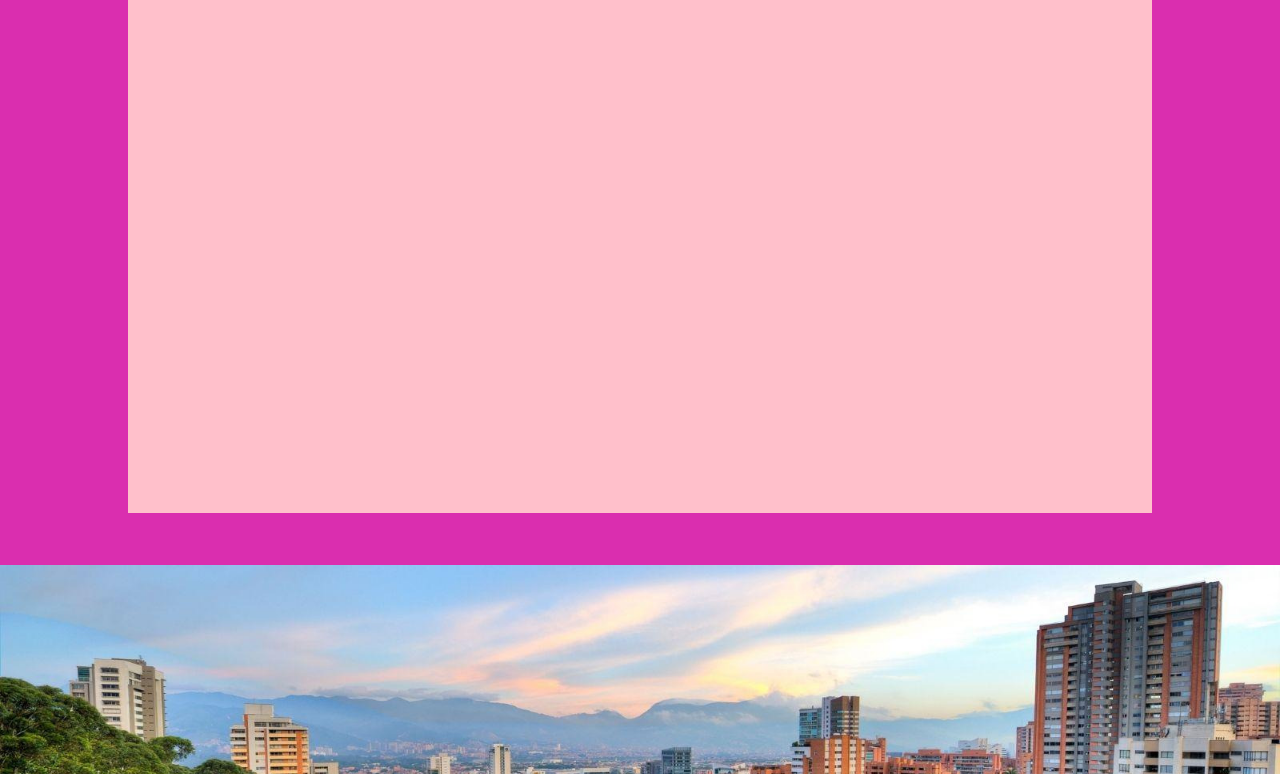
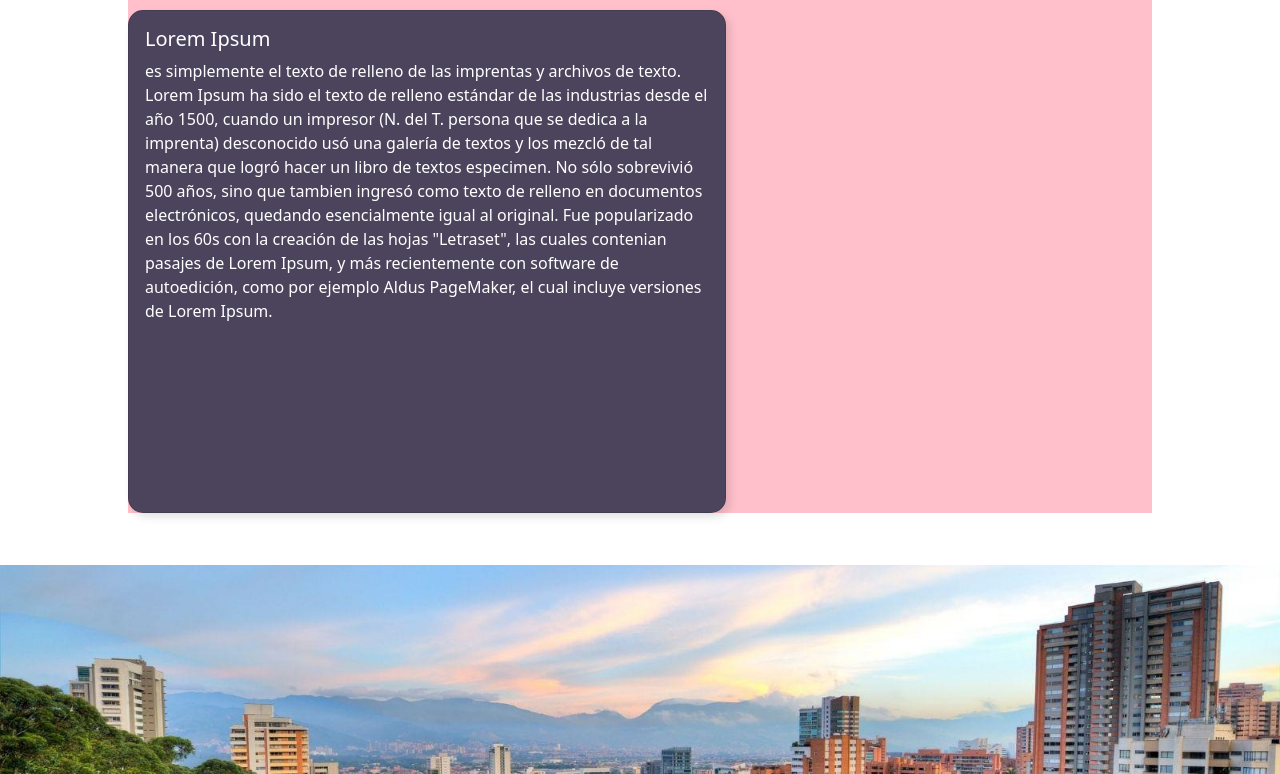
Before and after one commit to DevPetter/projectRetoNueve, a React app: page / in a window 1280 px wide. Shown: the part 223-997 px from the top of the page. Built offline with nearby package versions, Linux system fonts and the light colour scheme.

Commit message:
add modified bodyCSS, CardImgBody and CardTXTBody, nuevas configuraciones front

```diff
--- a/src/assets/style/body.css
+++ b/src/assets/style/body.css
@@ -1,19 +1,33 @@
-.sectionBody{
-    background: rgb(218, 46, 175);
+.sectionBody {
+  /* background: rgb(218, 46, 175); */
   position: relative;
   height: 1080px;
   width: 100%;
 }
 
-.card-info{
+.card-info {
   background: pink;
   position: absolute;
   left: 10%;
   width: 80%;
   height: 50%;
 }
+.cardtxtBody {
 
-.imgBody{
+  position: absolute;
+  left: 0%;
+  right: 41.61%;
+  top: 6.79%;
+  bottom: 0%;
+
+  background: rgba(1, 16, 45, 0.7);
+  box-shadow: 4px 4px 8px rgba(0, 0, 0, 0.12);
+  border-radius: 15px;
+
+  color: white;
+}
+
+.imgBody {
   background: rgb(170, 38, 60);
   position: absolute;
   top: 60%;
--- a/src/components/CardImgBody.jsx
+++ b/src/components/CardImgBody.jsx
@@ -1,6 +1,7 @@
 /* eslint-disable jsx-a11y/alt-text */
 import React from "react";
 import images from "../assets/img/images.js";
+
 import "../assets/style/body.css";
 
 export const CardImgBody = () => {
--- a/src/components/CardTextBody.jsx
+++ b/src/components/CardTextBody.jsx
@@ -1,7 +1,19 @@
-import React from 'react'
+import React from "react";
+import { Card } from "react-bootstrap";
+
+import "../assets/style/body.css";
 
 export const CardTextBody = () => {
   return (
-    <div>CardTextBody</div>
-  )
-}
+    <>
+      <Card className="cardtxtBody">
+        <Card.Body>
+          <Card.Title>Lorem Ipsum</Card.Title>
+          <Card.Text>
+          es simplemente el texto de relleno de las imprentas y archivos de texto. Lorem Ipsum ha sido el texto de relleno estándar de las industrias desde el año 1500, cuando un impresor (N. del T. persona que se dedica a la imprenta) desconocido usó una galería de textos y los mezcló de tal manera que logró hacer un libro de textos especimen. No sólo sobrevivió 500 años, sino que tambien ingresó como texto de relleno en documentos electrónicos, quedando esencialmente igual al original. Fue popularizado en los 60s con la creación de las hojas "Letraset", las cuales contenian pasajes de Lorem Ipsum, y más recientemente con software de autoedición, como por ejemplo Aldus PageMaker, el cual incluye versiones de Lorem Ipsum.
+          </Card.Text>
+        </Card.Body>
+      </Card>
+    </>
+  );
+};
```
Lines whose indentation alone changed are shown as unchanged.
